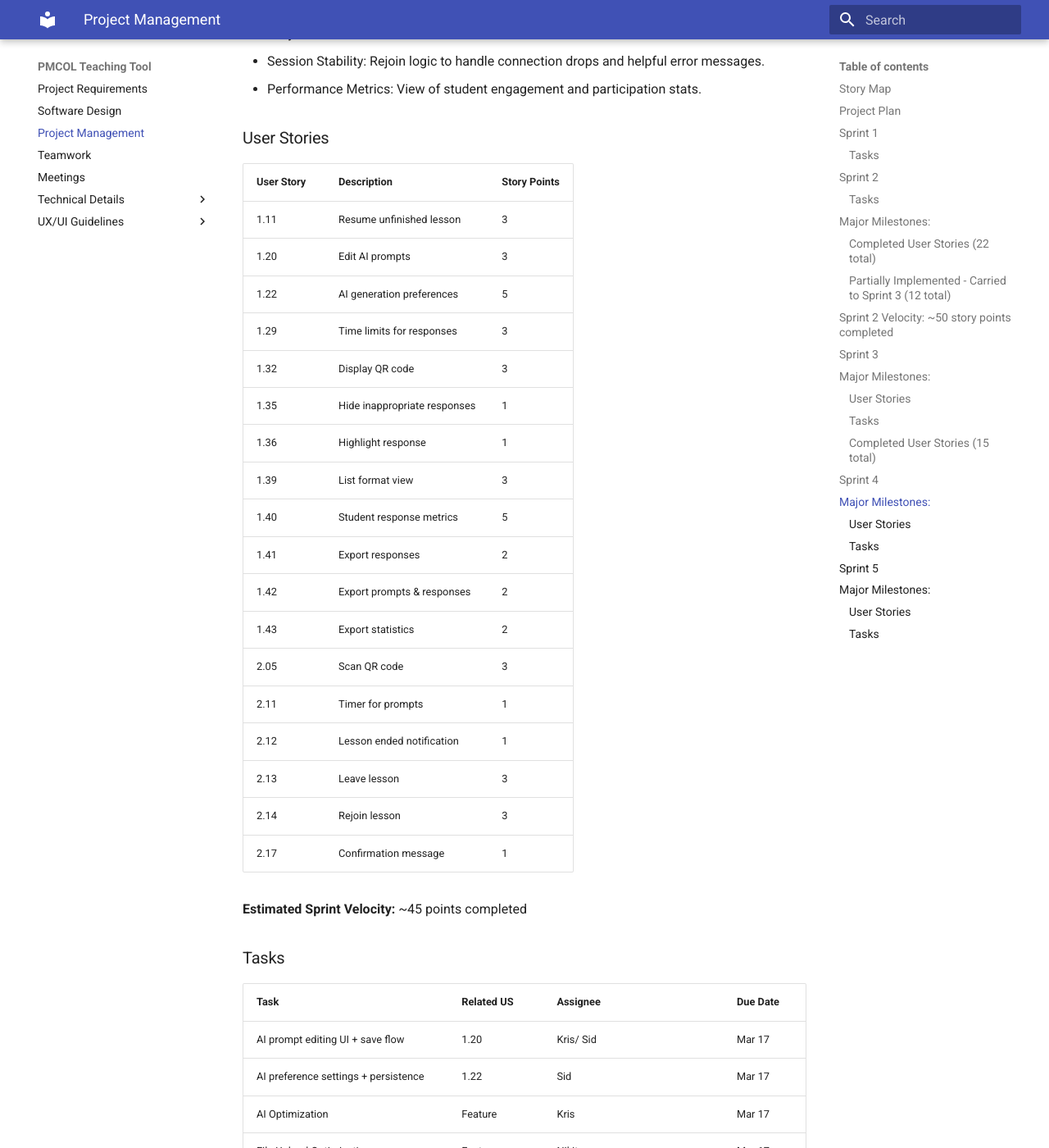
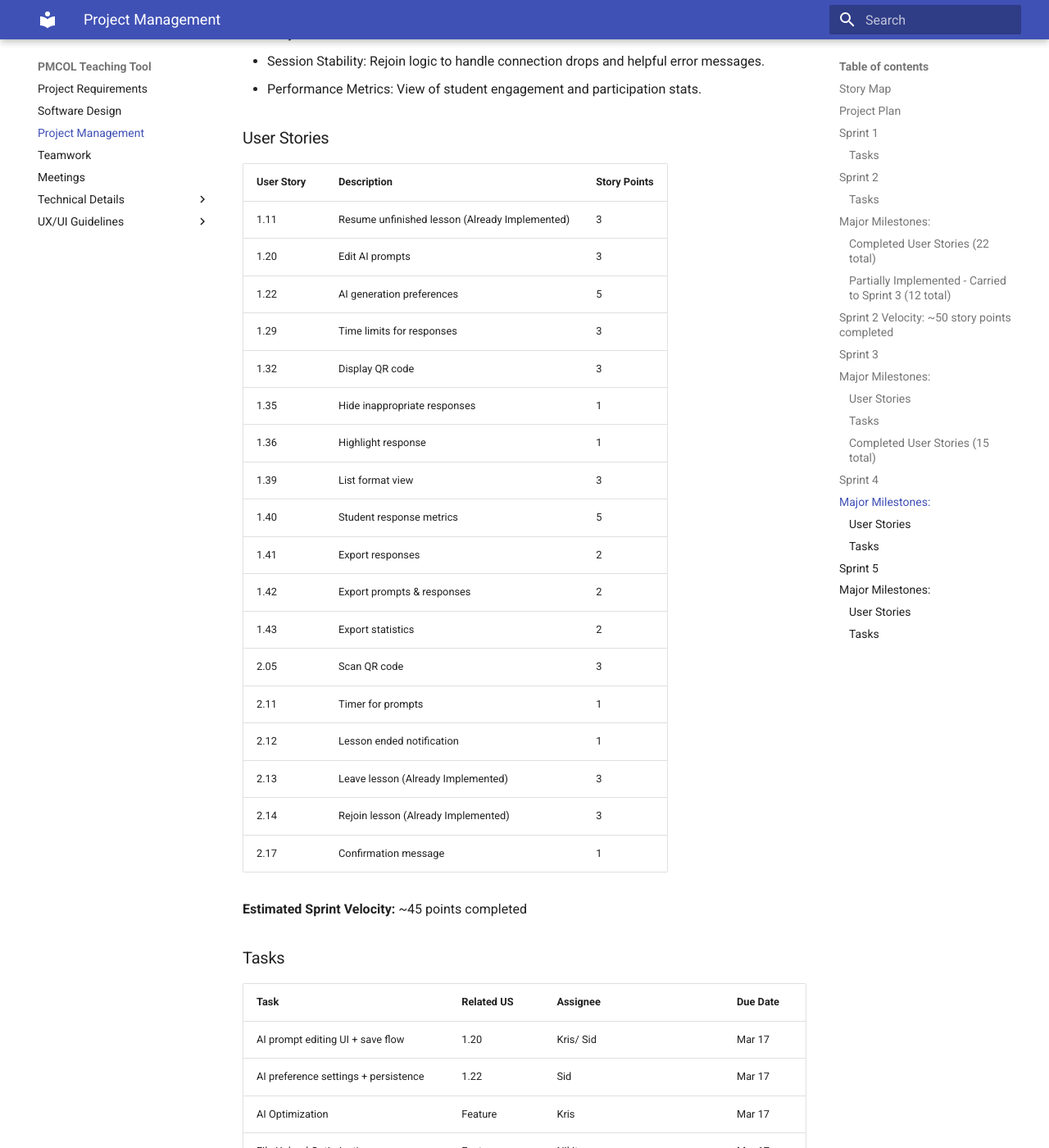
Before and after one commit to siddhantgoel7/Prompt-Ed, an MkDocs documentation site: the page built from docs/project-management.md, in a window 1280 px wide and 1400 px high, scrolled down 9453 px. Shown: the whole window at 82% size. Built offline with MkDocs 1.6.1 and Material for MkDocs 9.7.7, drawn with Linux system fonts in a browser that asks for light colours.

Commit message:
Update user stories with implementation notes

```diff
--- a/docs/project-management.md
+++ b/docs/project-management.md
@@ -233,7 +233,7 @@ Sprint 4 delivers **data export, session history, and engagement metrics** with
 
 | **User Story** | **Description**            | **Story Points** |
 | -------------- | -------------------------- | ---------------- |
-| 1.11           | Resume unfinished lesson   | 3                | (Already Implemented)
+| 1.11           | Resume unfinished lesson (Already Implemented)   | 3                |
 | 1.20           | Edit AI prompts            | 3                |
 | 1.22           | AI generation preferences  | 5                |
 | 1.29           | Time limits for responses  | 3                |
@@ -248,8 +248,8 @@ Sprint 4 delivers **data export, session history, and engagement metrics** with
 | 2.05           | Scan QR code               | 3                |
 | 2.11           | Timer for prompts          | 1                |
 | 2.12           | Lesson ended notification  | 1                |
-| 2.13           | Leave lesson               | 3                | (Already Implemented)
-| 2.14           | Rejoin lesson              | 3                | (Already Implemented)
+| 2.13           | Leave lesson (Already Implemented)               | 3                |
+| 2.14           | Rejoin lesson (Already Implemented)             | 3                |
 | 2.17           | Confirmation message       | 1                |
 
 **Estimated Sprint Velocity:** ~45 points completed
```
Also changed, not shown: other parts of docs/project-management.md (+1 -1 lines).
